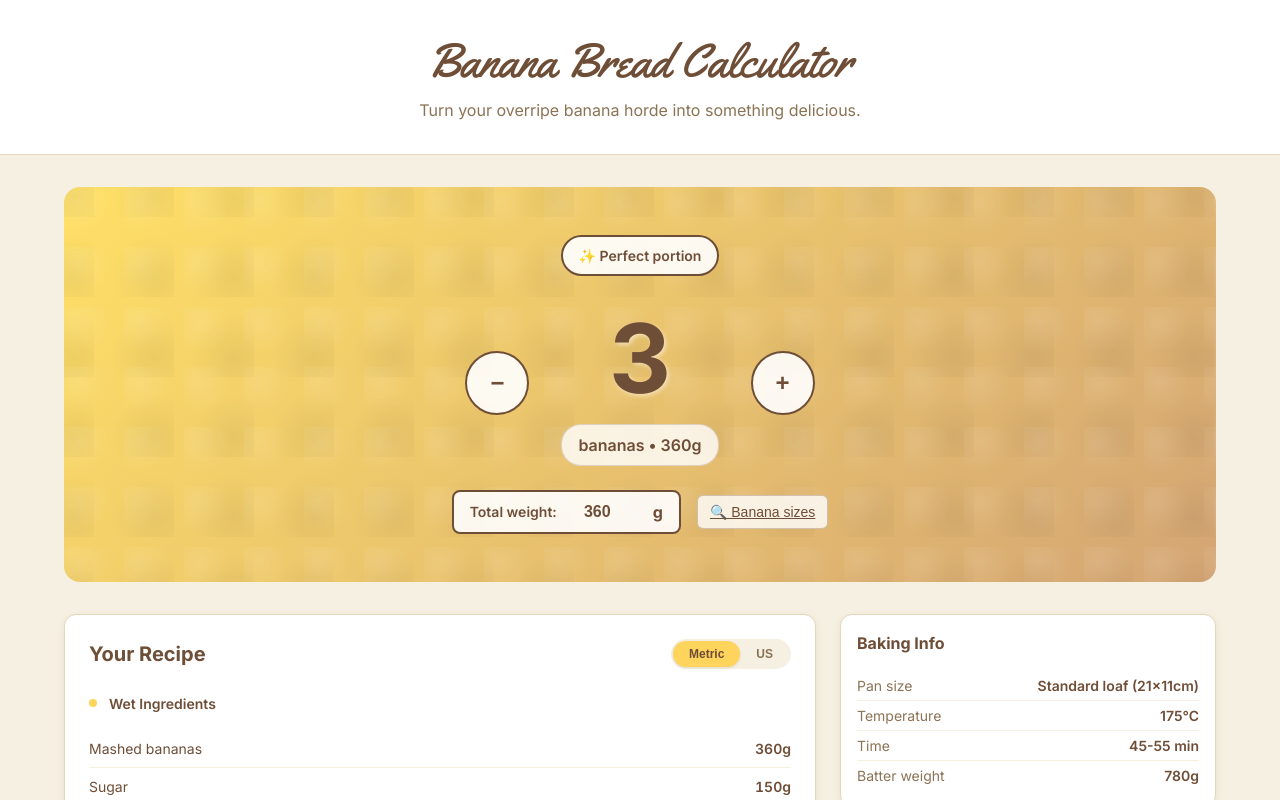
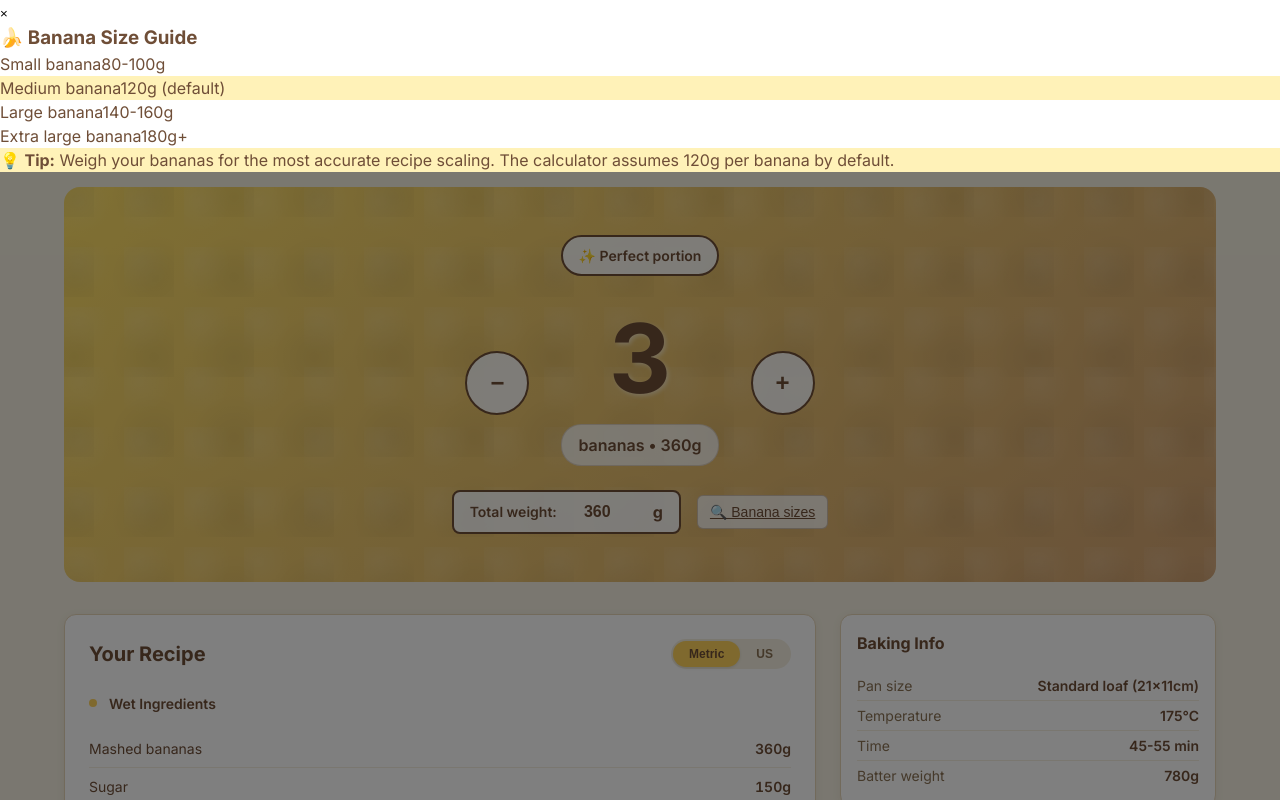
Before and after one commit to titania-nz/banana-bread-calculator, a React (Vite) app: page / in a window 1280 px wide. Both pictures are taken after a click on the button "🔍 Banana sizes". Shown: the top 800 px of the page. Built offline with nearby package versions, Linux system fonts and the light colour scheme.

Commit message:
Fix banana size popup not appearing

```diff
--- a/src/App.tsx
+++ b/src/App.tsx
@@ -368,6 +368,7 @@ export default function App() {
             <button
               onClick={() => setShowBananaSizeHelp(true)}
               className="help-link-btn"
+             type="button"
             >
               🔍 Banana sizes
             </button>
@@ -579,24 +580,44 @@ export default function App() {
         </div>
       </div>
 
-      {/* Banana Size Help Modal - Outside container for proper overlay */}
+      {/* Banana Size Help Modal */}
       {showBananaSizeHelp && (
         <div
           className="fixed inset-0 z-50 flex items-center justify-center p-4"
-          style={{ backgroundColor: 'rgba(0, 0, 0, 0.5)' }}
+          style={{
+            backgroundColor: 'rgba(0, 0, 0, 0.5)',
+            position: 'fixed',
+            top: 0,
+            left: 0,
+            right: 0,
+            bottom: 0,
+            zIndex: 9999
+          }}
         >
           <div
             className="absolute inset-0"
             onClick={() => setShowBananaSizeHelp(false)}
           />
           <div
-            className="relative bg-white rounded-xl p-6 max-w-md w-full shadow-xl border border-gray-200 z-10"
-            style={{ maxHeight: '80vh', overflowY: 'auto' }}
+            className="relative bg-white rounded-xl p-6 max-w-md w-full shadow-xl border border-gray-200"
+            style={{
+              maxHeight: '80vh',
+              overflowY: 'auto',
+              backgroundColor: '#FFFFFF',
+              borderColor: '#E6D5B8',
+              zIndex: 10000
+            }}
           >
             <button
               onClick={() => setShowBananaSizeHelp(false)}
               className="absolute top-4 right-4 w-8 h-8 flex items-center justify-center rounded-full hover:bg-gray-100 text-gray-500 hover:text-gray-700 transition-colors"
+              style={{
+                backgroundColor: 'transparent',
+                border: 'none',
+                cursor: 'pointer'
+              }}
               aria-label="Close banana size guide"
+              type="button"
             >
               <span className="text-xl leading-none">×</span>
             </button>
@@ -633,6 +654,7 @@ export default function App() {
           </div>
         </div>
       )}
+
       {/* Footer */}
       <footer className="footer">
         <div className="container">
```
